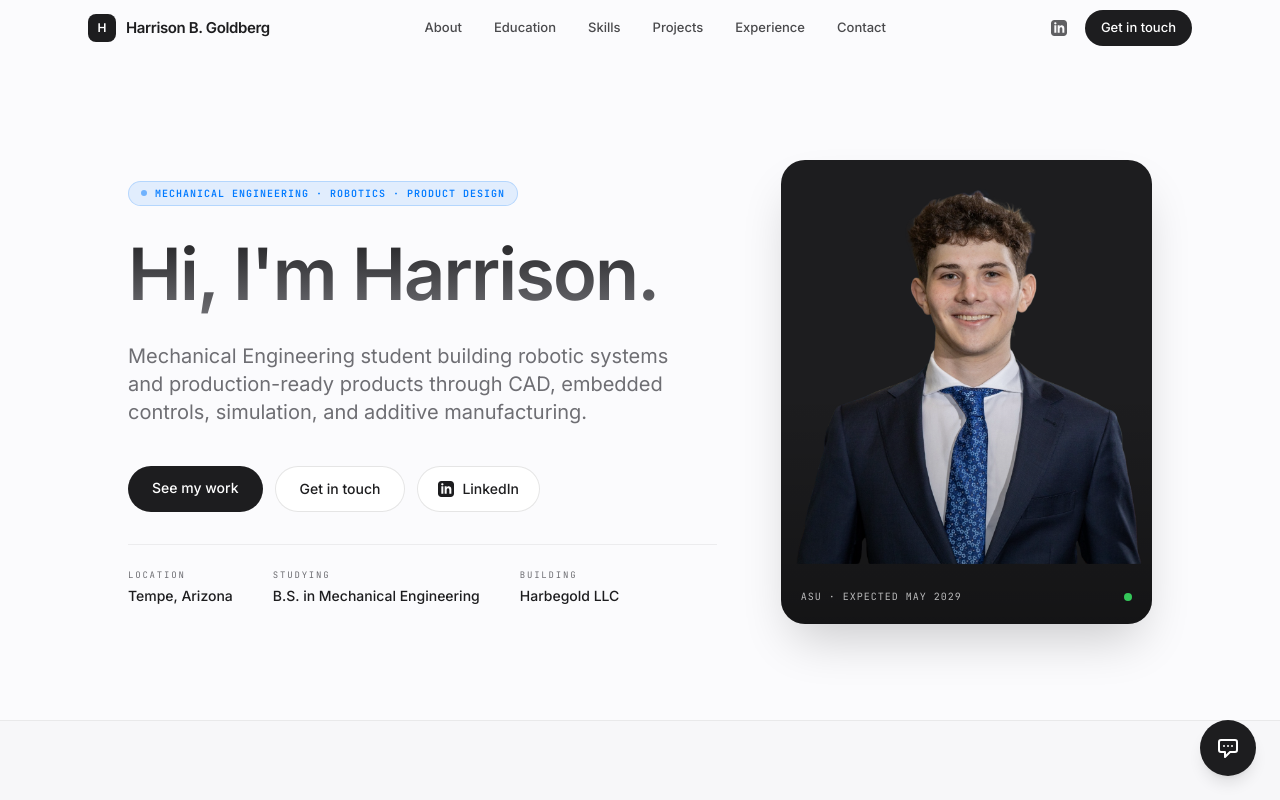
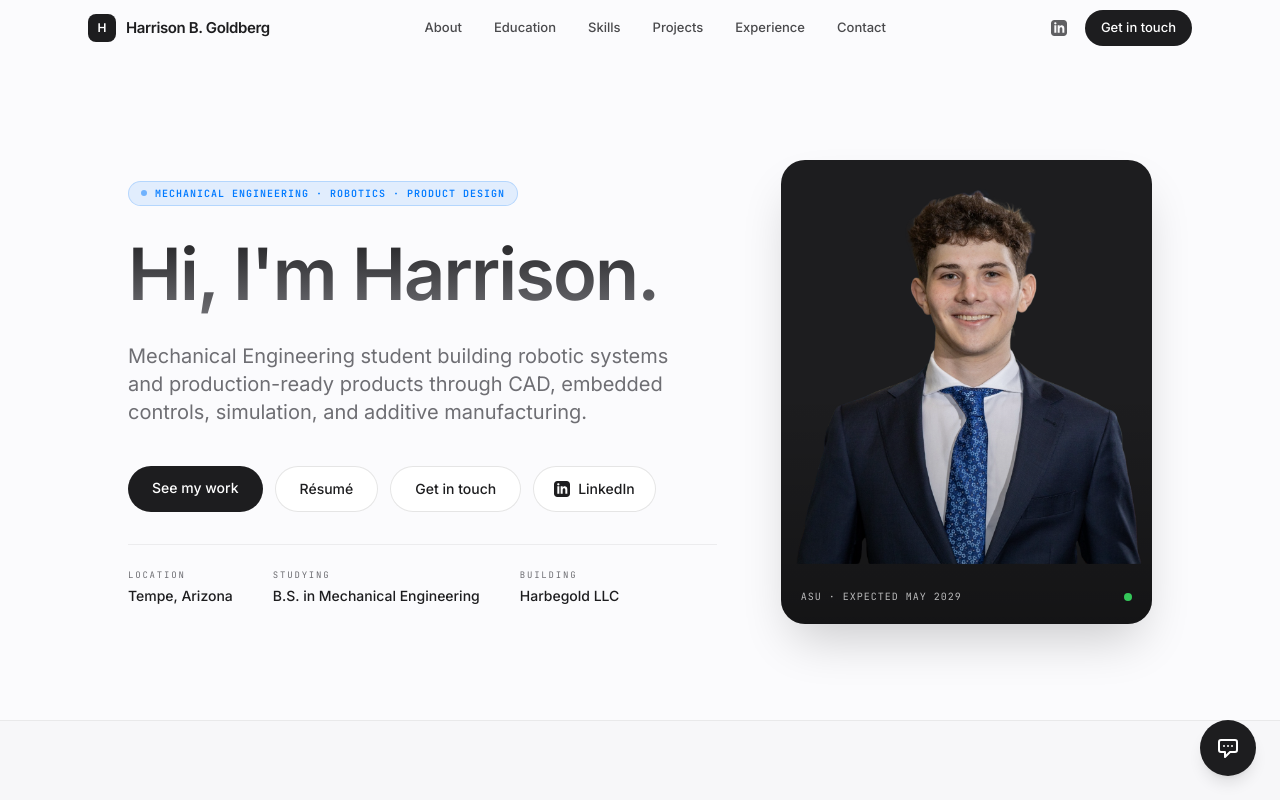
Before and after one commit to harbegold/harrisonbgoldberg.com, a React (Vite) app: page / in a window 1280 px wide. Shown: the top 800 px of the page. Built offline with nearby package versions, Linux system fonts and the light colour scheme.

Commit message:
Publish updated engineering resume with portfolio download link

```diff
--- a/App.tsx
+++ b/App.tsx
@@ -92,6 +92,15 @@ const App: React.FC = () => {
                 className="px-6 py-3 bg-[#1d1d1f] text-white rounded-full font-medium text-sm hover:bg-[#007aff] transition-colors"
               >
                 See my work
+              </a>
+              <a
+                href="/resume.pdf"
+                target="_blank"
+                rel="noopener noreferrer"
+                aria-label="Résumé (PDF, opens in a new tab)"
+                className="px-6 py-3 bg-white border border-black/[0.1] text-[#1d1d1f] rounded-full font-medium text-sm hover:border-[#007aff]/40 hover:text-[#007aff] transition-all"
+              >
+                Résumé
               </a>
               <a
                 href="#contact"
```
Also changed, not shown: vercel.json, 2 other files (tests, documents, lock files or other folders).
